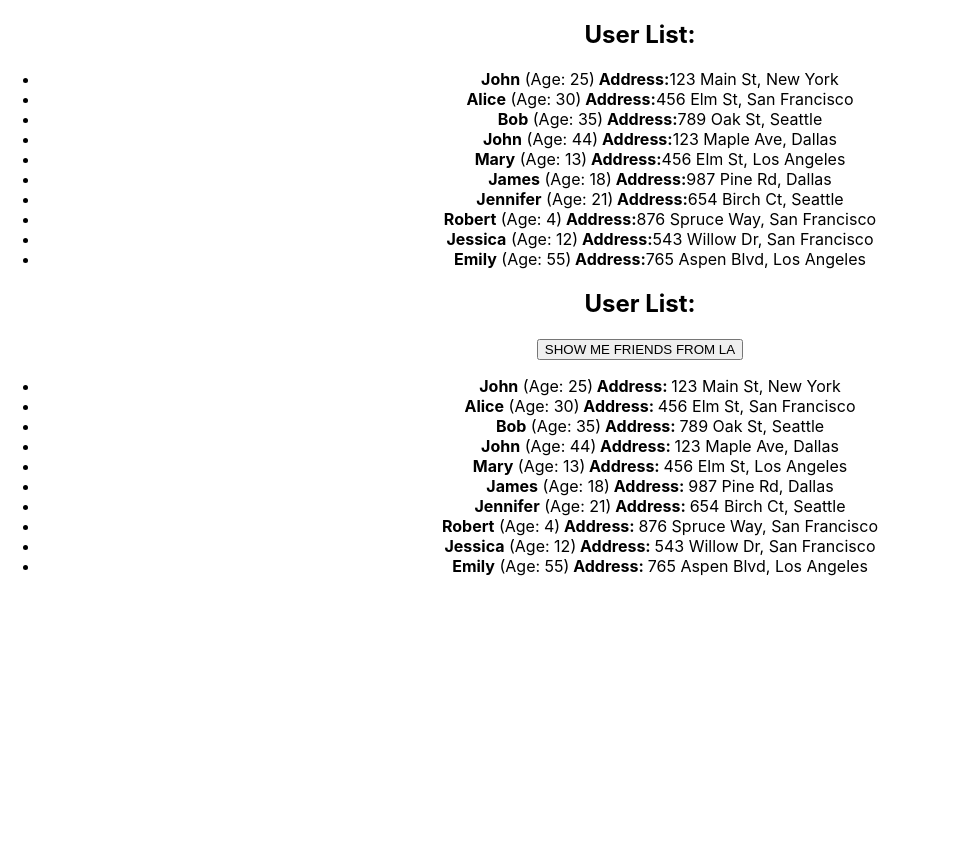
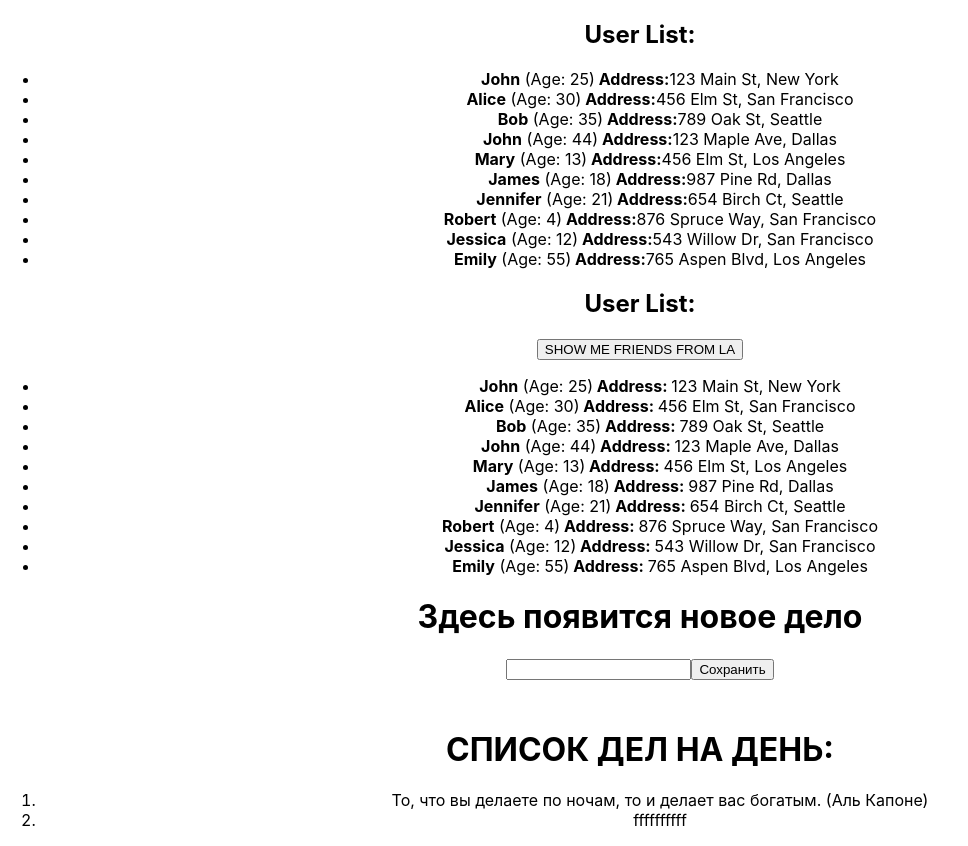
Before and after one commit to MrReedus/homeworksFrontend, a React (Create React App) app: page / in a window 1280 px wide. Shown: the whole page, without its empty margins (0-968 px from the left). Before the commit the page ends 800 px from the top, so only its background shows below. Built offline with nearby package versions, Linux system fonts and the light colour scheme.

Commit message:
add homework 3 onchange and save input value

```diff
--- a/src/App.tsx
+++ b/src/App.tsx
@@ -9,7 +9,7 @@
     <div className="App">
       <HW1 />
       <HW2 />
-      {/*<HW3 />*/}
+      <HW3 />
       {/*<HW4 />*/}
     </div>
   );
--- a/src/HW/3/HW3.tsx
+++ b/src/HW/3/HW3.tsx
@@ -1,4 +1,4 @@
-import { useState } from 'react';
+import {ChangeEvent, useState} from 'react';
 
 export const HW3 = () => {
   // 1️⃣ Раскомментируйте JSX(HW3.tsx) и вы увидите,
@@ -13,42 +13,45 @@
   const [currentText, setCurrentText] = useState('');
   const [texts, setTexts] = useState<string[]>([
     'То, что вы делаете по ночам, то и делает вас богатым. (Аль Капоне)',
+      'ffffffffff'
   ]);
 
-  const handleChange = (event: 'НУЖНО ПРОТИПИЗИРОВАТЬ') => {
-    // setCurrentText(ЧЕГО-ТО НЕ ХВАТАЕТ);
+  const handleChange = (event: ChangeEvent<HTMLInputElement>) => {
+    setCurrentText(event.currentTarget.value);
   };
 
   const handleSave = () => {
     // ЗАСЕТАТЬ БЫ ТЕКСТ В texts И НЕ ПОТЕРЯТЬ НАПУТСТВИЕ ИЗ ПРОШЛОГО ВЕКА)
     // А ЗАТЕМ УБРАТЬ ЗА СОБОЙ В currentText
+      setTexts([...texts, currentText])
+      setCurrentText('')
   };
 
   return (
     <div id={'hw03'}>
-      {/*{currentText ? (*/}
-      {/*  <h1 id={'hw03-text'}>ЗДЕСЬ ХОТЕЛОСЬ БЫ УВИДЕТЬ ВВОДИМЫЙ ТЕКСТ</h1>*/}
-      {/*) : (*/}
-      {/*  <h1 id={'hw03-default-text'}>Здесь появится новое дело</h1> // ничего не меняем, здесь все норм*/}
-      {/*)}*/}
+      {currentText ? (
+        <h1 id={'hw03-text'}>ЗДЕСЬ ХОТЕЛОСЬ БЫ УВИДЕТЬ ВВОДИМЫЙ ТЕКСТ</h1>
+      ) : (
+        <h1 id={'hw03-default-text'}>Здесь появится новое дело</h1> // ничего не меняем, здесь все норм
+      )}
 
-      {/*<input id={'hw03-input'} type="text" value={currentText} onChange={handleChange} />*/}
+      <input id={'hw03-input'} type="text" value={currentText} onChange={handleChange} />
 
-      {/*<button id={'hw03-button'} onClick={() => {}}> // НЕ ХВАТАТЕТ ФУНКЦИИ*/}
-      {/*  Сохранить*/}
-      {/*</button>*/}
+      <button id={'hw03-button'} onClick={() => {handleSave()}}>
+        Сохранить
+      </button>
 
-      {/*<h1 style={{ marginTop: '50px' }}>СПИСОК ДЕЛ НА ДЕНЬ:</h1>*/}
+      <h1 style={{ marginTop: '50px' }}>СПИСОК ДЕЛ НА ДЕНЬ:</h1>
 
-      {/*<ol id={'hw03-tasks'}>*/}
-      {/*  {ОТРИСОВАТЬ МАССИВ.map((el, index) => {*/}
-      {/*    return (*/}
-      {/*      <li key={index} id={`hw03-task-${index}`}>*/}
-      {/*        {el}*/}
-      {/*      </li>*/}
-      {/*    );*/}
-      {/*  })}*/}
-      {/*</ol>*/}
+      <ol id={'hw03-tasks'}>
+        {texts.map((el: string, index: number) => {
+          return (
+            <li key={index} id={`hw03-task-${index}`}>
+              {el}
+            </li>
+          );
+        })}
+      </ol>
     </div>
   );
 };
```
